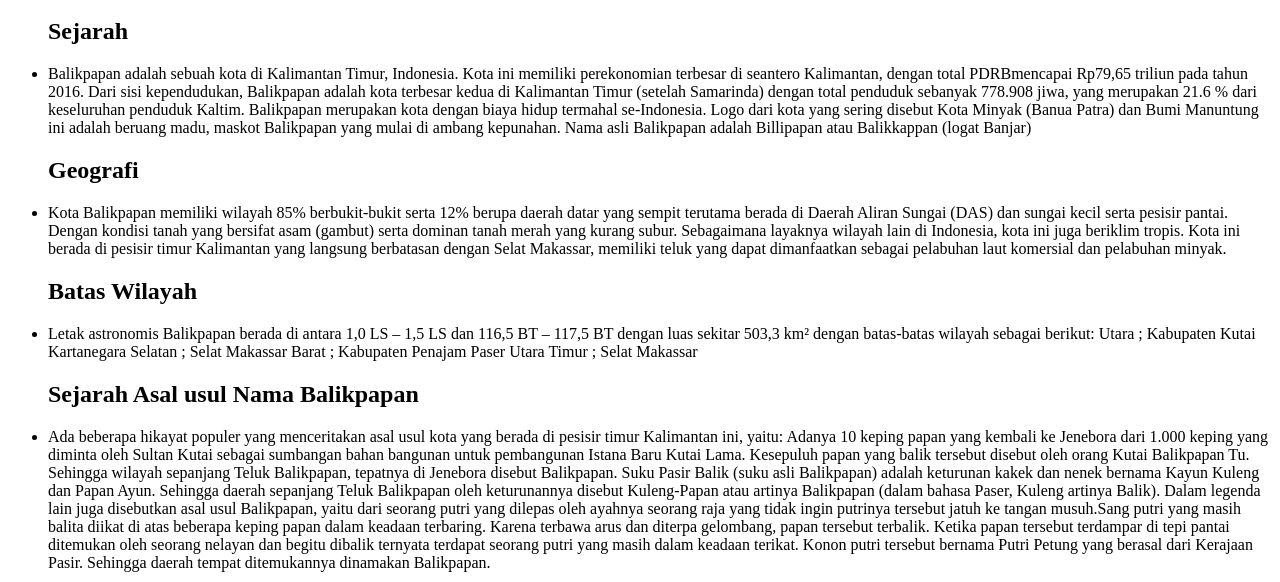
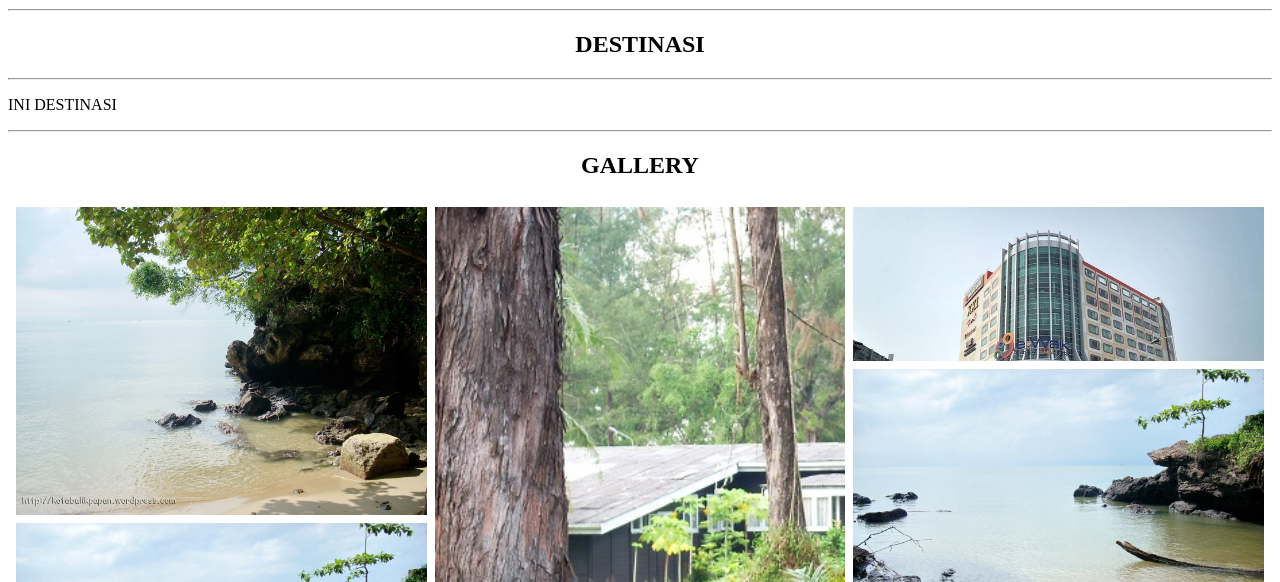
Before and after one commit to bintangedma/pariwisata_tourism_balikpapan, a plain HTML site: page index.html in a window 1280 px wide. Shown: the part 1144-1726 px from the top of the page. Drawn offline with Linux system fonts and the light colour scheme.

Commit message:
add image gallery.

```diff
--- a/assets/css/style.css
+++ b/assets/css/style.css
@@ -0,0 +1,45 @@
+h1 {
+    font-size: 2.2em;
+    font-family: 'Arial Rounded MT';
+}
+
+h2 {
+    font-size: 1.3  em;
+    font: 'Arial Rounded MT';
+    text-align: center;
+}
+
+.row {
+    display: flex;
+    flex-wrap: wrap;
+    padding: 0 4px;
+  }
+
+  /* Create four equal columns that sits next to each other */
+  .column {
+    flex: 25%;
+    max-width: 35%;
+    padding: 0 4px;
+  }
+
+  .column img {
+    margin-top: 8px;
+    vertical-align: middle;
+    width: 100%;
+  }
+
+  /* Responsive layout - makes a two column-layout instead of four columns */
+  @media screen and (max-width: 800px) {
+    .column {
+      flex: 50%;
+      max-width: 50%;
+    }
+  }
+
+  /* Responsive layout - makes the two columns stack on top of each other instead of next to each other */
+  @media screen and (max-width: 600px) {
+    .column {
+      flex: 100%;
+      max-width: 100%;
+    }
+  }
--- a/index.html
+++ b/index.html
@@ -15,8 +15,7 @@
             <img src="assets/image/logobalikpapan.png" alt="logo Pemkot" height="75" width="62"></a>
         </td>
         <td></td>
-        <td>
-            Website Pariwisata Balikpapan</a></td>
+        <td><h1>Website Pariwisata Balikpapan</h1></td>
         </tr>
     </table>
 
@@ -48,69 +47,57 @@
     </center>
     <hr>
 
-    <center>
-        <h3>TENTANG KOTA BALIKPAPAN</h3>
-    </center>
-    <!--TEKS BERJALAN-->
-    <marquee direction="right" scrollamount="6">
-        Selamat Datang di Balikpapan!
-    </marquee>
-
     <!--VIDEO YOUTUBE-->
     <div align="center">
         <iframe width="560" height="315" src="https://www.youtube.com/embed/v441IXOTSUk" frameborder="0"
         allow="accelerometer; autoplay; encrypted-media; gyroscope;
         picture-in-picture" allowfullscreen>
         </iframe>
-	</div>
+    </div>
 
-    <!--ARTICLE SECTION-->
-    <article>
-        <ul>
-        <h2>Sejarah</h2>
-        <li>Balikpapan adalah sebuah kota di Kalimantan Timur, Indonesia.
-            Kota ini memiliki perekonomian terbesar di seantero Kalimantan,
-            dengan total PDRBmencapai Rp79,65 triliun pada tahun 2016. Dari sisi kependudukan,
-            Balikpapan adalah kota terbesar kedua di Kalimantan Timur (setelah Samarinda) dengan total penduduk
-            sebanyak 778.908 jiwa, yang merupakan 21.6 % dari keseluruhan penduduk Kaltim.
-            Balikpapan merupakan kota dengan biaya hidup termahal se-Indonesia.
-            Logo dari kota yang sering disebut Kota Minyak (Banua Patra) dan Bumi Manuntung ini adalah beruang madu,
-            maskot Balikpapan yang mulai di ambang kepunahan. Nama asli Balikpapan adalah Billipapan atau
-            Balikkappan (logat Banjar)
-        </li>
-        <h2>Geografi</h2>
-        <li>Kota Balikpapan memiliki wilayah 85% berbukit-bukit serta 12% berupa daerah datar yang sempit
-            terutama berada di Daerah Aliran Sungai (DAS) dan sungai kecil serta pesisir pantai.
-            Dengan kondisi tanah yang bersifat asam (gambut) serta dominan tanah merah yang kurang subur.
-            Sebagaimana layaknya wilayah lain di Indonesia, kota ini juga beriklim tropis.
-            Kota ini berada di pesisir timur Kalimantan yang langsung berbatasan dengan Selat Makassar,
-            memiliki teluk yang dapat dimanfaatkan sebagai pelabuhan laut komersial dan pelabuhan minyak.
-        </li>
-        <h2>Batas Wilayah</h2>
-        <li>Letak astronomis Balikpapan berada di antara 1,0 LS – 1,5 LS dan 116,5 BT –
-            117,5 BT dengan luas sekitar 503,3 km² dengan batas-batas wilayah sebagai berikut:
-            Utara ; Kabupaten Kutai Kartanegara Selatan ; Selat Makassar Barat ;
-            Kabupaten Penajam Paser Utara Timur ; Selat Makassar
-        </li>
-        <h2>Sejarah Asal usul Nama Balikpapan</h2>
-        <li>Ada beberapa hikayat populer yang menceritakan asal usul kota yang berada di pesisir timur Kalimantan ini,
-            yaitu: Adanya 10 keping papan yang kembali ke Jenebora dari 1.000 keping yang diminta oleh Sultan Kutai
-            sebagai sumbangan bahan bangunan untuk pembangunan Istana Baru Kutai Lama.
-            Kesepuluh papan yang balik tersebut disebut oleh orang Kutai Balikpapan Tu.
-            Sehingga wilayah sepanjang Teluk Balikpapan, tepatnya di Jenebora disebut Balikpapan.
-            Suku Pasir Balik (suku asli Balikpapan) adalah keturunan kakek dan nenek bernama Kayun Kuleng dan Papan Ayun.
-            Sehingga daerah sepanjang Teluk Balikpapan oleh keturunannya disebut Kuleng-Papan atau artinya Balikpapan
-            (dalam bahasa Paser, Kuleng artinya Balik). Dalam legenda lain juga disebutkan asal usul Balikpapan,
-            yaitu dari seorang putri yang dilepas oleh ayahnya seorang raja yang tidak ingin putrinya tersebut
-            jatuh ke tangan musuh.Sang putri yang masih balita diikat di atas beberapa keping papan dalam keadaan terbaring.
-            Karena terbawa arus dan diterpa gelombang, papan tersebut terbalik. Ketika papan tersebut terdampar
-            di tepi pantai ditemukan oleh seorang nelayan dan begitu dibalik ternyata terdapat
-            seorang putri yang masih dalam keadaan terikat. Konon putri tersebut bernama Putri Petung
-            yang berasal dari Kerajaan Pasir. Sehingga daerah tempat ditemukannya dinamakan Balikpapan.
-            </li>
-        </ul>
-    </article>
-    <!--ARTICLE SECTION OVER-->
+    <!--DESTINASI SECTION-->
+    <hr>
+        <h2>DESTINASI</h2>
+    <hr>
+
+    <p>INI DESTINASI</p>
+
+    <!--GALLERY SECTION-->
+    <hr>
+        <h2>GALLERY</h2>
+        <div class="row">
+            <div class="column">
+                <img src="assets/image/bppgallery1.jpg">
+                <img src="assets/image/bppgallery2.jpg">
+                <img src="assets/image/bppgallery3.jpg">
+                <img src="assets/image/bppgallery4.jpeg">
+                <img src="assets/image/bppgallery5.jpg">
+            </div>
+            <div class="column">
+                <img src="assets/image/bppgallery3.jpg">
+                <img src="assets/image/bppgallery2.jpg">
+                <img src="assets/image/bppgallery1.jpg">
+                <img src="assets/image/bppgallery4.jpeg">
+                <img src="assets/image/bppgallery5.jpg">
+            </div>
+            <div class="column">
+                <img src="assets/image/bppgallery5.jpg">
+                <img src="assets/image/bppgallery2.jpg">
+                <img src="assets/image/bppgallery3.jpg">
+                <img src="assets/image/bppgallery4.jpeg">
+                <img src="assets/image/bppgallery1.jpg">
+            </div>
+        </div>
+    <hr>
+
+    <p>INI GALLERY</p>
+
+    <!--BERITA SECTION-->
+    <hr>
+        <h2>What's New</h2>
+    <hr>
+
+
 
 </body>
 <!--BODY SECTION OVER-->
```
Also changed, not shown: assets/image/bppgallery1.jpg (added), assets/image/bppgallery2.jpg (added), assets/image/bppgallery3.jpg (added), assets/image/bppgallery4.jpeg (added), assets/image/bppgallery5.jpg (added), assets/image/gallerydummy.jpg (added).
